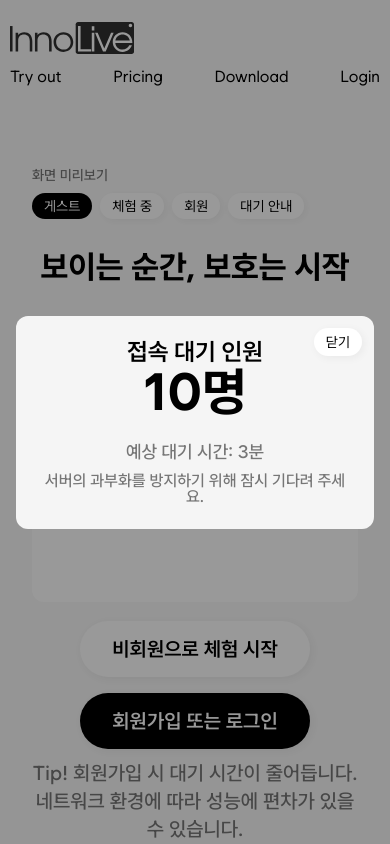
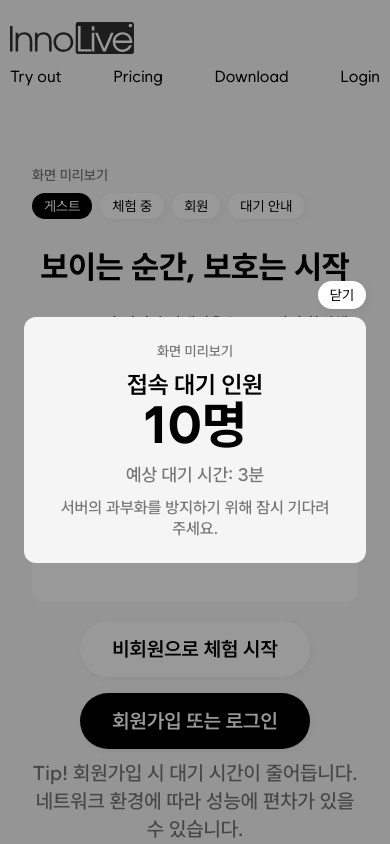
Before and after one commit to team-framework/innolive-client, a Next.js app in the folder apps/landing/: page /try-out in a window 390 px wide. Both pictures are taken after a click on the button "대기 안내". Shown: the top 844 px of the page. Built offline with nearby package versions, Linux system fonts and the light colour scheme; no server answers.

Commit message:
fix: 체험 대화상자 접근성과 모바일 배치 개선

```diff
--- /dev/null
+++ b/apps/landing/components/dialog.tsx
@@ -0,0 +1,70 @@
+"use client";
+
+import type { ReactNode } from "react";
+import { useLayoutEffect, useRef } from "react";
+
+type DialogProps = {
+  open: boolean;
+  onClose: () => void;
+  label: string;
+  children: ReactNode;
+};
+
+export function Dialog({ open, onClose, label, children }: DialogProps) {
+  const ref = useRef<HTMLDialogElement>(null);
+
+  useLayoutEffect(() => {
+    const node = ref.current;
+    if (!node) {
+      return;
+    }
+
+    const previousOverflow = document.body.style.overflow;
+
+    if (open) {
+      if (!node.open) {
+        node.showModal();
+      }
+      document.body.style.overflow = "hidden";
+    } else if (node.open) {
+      node.close();
+    }
+
+    return () => {
+      document.body.style.overflow = previousOverflow;
+      if (node.open) {
+        node.close();
+      }
+    };
+  }, [open]);
+
+  return (
+    <dialog
+      ref={ref}
+      aria-label={label}
+      className="m-auto max-h-[90dvh] w-max max-w-[calc(100%-2rem)] border-0 bg-transparent p-0 text-inherit open:flex open:flex-col [&::backdrop]:bg-black/40"
+      onCancel={(event) => {
+        event.preventDefault();
+        onClose();
+      }}
+      onClick={(event) => {
+        if (event.target === event.currentTarget) {
+          onClose();
+        }
+      }}
+    >
+      <div className="sticky top-0 z-10 flex justify-end p-2">
+        <button
+          type="button"
+          className="rounded-pill bg-background-secondary px-3 py-1 text-sm text-text-primary shadow-button"
+          onClick={onClose}
+        >
+          닫기
+        </button>
+      </div>
+      <div className="min-h-0 overflow-y-auto overflow-x-hidden px-2 pb-2">
+        {children}
+      </div>
+    </dialog>
+  );
+}
--- a/apps/landing/components/face-registration-overlay.tsx
+++ b/apps/landing/components/face-registration-overlay.tsx
@@ -2,9 +2,10 @@ import Image from "next/image";
 
 export function FaceRegistrationOverlay() {
   return (
-    <div className="flex max-h-[45rem] w-full max-w-[40.4375rem] overflow-clip rounded-[12px] bg-background-secondary">
-      <div className="flex min-h-0 w-[15.125rem] shrink-0 flex-col items-start justify-between gap-8 overflow-clip p-8">
+    <div className="flex w-full max-w-[40.4375rem] flex-col overflow-clip rounded-[12px] bg-background-secondary min-[48rem]:h-[45rem] min-[48rem]:flex-row">
+      <div className="flex w-full flex-col items-start justify-between gap-8 p-8 min-[48rem]:h-full min-[48rem]:w-[15.125rem] min-[48rem]:shrink-0">
         <div className="flex flex-col items-start gap-2.5">
+          <p className="text-sm font-medium text-text-secondary">화면 미리보기</p>
           <p className="text-[2.25rem] font-medium leading-none text-text-primary">
             얼굴 등록
           </p>
@@ -16,8 +17,11 @@ export function FaceRegistrationOverlay() {
           *관련 약관이 적용됩니다.
         </p>
       </div>
-      <div className="w-px self-stretch bg-text-secondary" aria-hidden="true" />
-      <div className="relative h-[45rem] w-[25.3125rem] max-w-full shrink-0 overflow-clip">
+      <div
+        className="hidden w-px self-stretch bg-text-secondary min-[48rem]:block"
+        aria-hidden="true"
+      />
+      <div className="relative aspect-[405/720] w-full min-[48rem]:h-[45rem] min-[48rem]:w-[25.3125rem] min-[48rem]:shrink-0 min-[48rem]:aspect-auto">
         <Image
           src="/try-out/face-preview.jpg"
           alt=""
@@ -33,7 +37,7 @@ export function FaceRegistrationOverlay() {
           unoptimized
           className="absolute inset-0 size-full"
         />
-        <div className="absolute top-[39.1875rem] left-[3.3125rem] flex w-[18.6875rem] flex-col items-center gap-2 text-center">
+        <div className="absolute top-[87.083%] left-[13.086%] flex w-[73.827%] flex-col items-center gap-2 text-center">
           <p className="w-full text-xl font-semibold leading-none text-text-reversed">
             얼굴이 등록되었습니다.
           </p>
--- a/apps/landing/components/try-out-view.tsx
+++ b/apps/landing/components/try-out-view.tsx
@@ -1,7 +1,8 @@
 "use client";
 
-import { useEffect, useId, useRef, useState } from "react";
+import { useId, useState } from "react";
 import { Button } from "@/components/button";
+import { Dialog } from "@/components/dialog";
 import { FaceRegistrationOverlay } from "@/components/face-registration-overlay";
 import { WaitingOverlay } from "@/components/waiting-overlay";
 import { cn } from "@/lib/cn";
@@ -19,28 +20,9 @@ export function TryOutView() {
   const [preview, setPreview] = useState<Preview>("guest");
   const [overlay, setOverlay] = useState<Overlay>("none");
   const [notice, setNotice] = useState<string | null>(null);
-  const overlayRef = useRef<HTMLDivElement>(null);
-  const lastFocus = useRef<HTMLElement | null>(null);
   const noticeId = useId();
 
-  useEffect(() => {
-    if (overlay === "none") {
-      lastFocus.current?.focus();
-      return;
-    }
-    lastFocus.current = document.activeElement as HTMLElement | null;
-    const node = overlayRef.current;
-    const close = node?.querySelector<HTMLElement>("[data-overlay-close]");
-    close?.focus();
-
-    const onKey = (event: KeyboardEvent) => {
-      if (event.key === "Escape") {
-        setOverlay("none");
-      }
-    };
-    window.addEventListener("keydown", onKey);
-    return () => window.removeEventListener("keydown", onKey);
-  }, [overlay]);
+  const closeOverlay = () => setOverlay("none");
 
   const unavailable = () => {
     setNotice("체험 기능을 준비 중입니다");
@@ -189,31 +171,20 @@ export function TryOutView() {
         </div>
       </div>
 
-      {overlay !== "none" ? (
-        <div
-          className="fixed inset-0 z-40 flex items-center justify-center bg-black/40 p-4"
-          onClick={() => setOverlay("none")}
-        >
-          <div
-            ref={overlayRef}
-            role="dialog"
-            aria-modal="true"
-            aria-label={overlay === "face" ? "얼굴 등록" : "대기 안내"}
-            className="relative max-h-[90dvh] overflow-auto"
-            onClick={(event) => event.stopPropagation()}
-          >
-            <button
-              type="button"
-              data-overlay-close
-              className="absolute top-3 right-3 z-10 rounded-pill bg-background-secondary px-3 py-1 text-sm text-text-primary shadow-button"
-              onClick={() => setOverlay("none")}
-            >
-              닫기
-            </button>
-            {overlay === "face" ? <FaceRegistrationOverlay /> : <WaitingOverlay />}
-          </div>
-        </div>
-      ) : null}
+      <Dialog
+        open={overlay === "waiting"}
+        onClose={closeOverlay}
+        label="대기 안내 화면 미리보기"
+      >
+        <WaitingOverlay />
+      </Dialog>
+      <Dialog
+        open={overlay === "face"}
+        onClose={closeOverlay}
+        label="얼굴 등록 화면 미리보기"
+      >
+        <FaceRegistrationOverlay />
+      </Dialog>
     </section>
   );
 }
--- a/apps/landing/components/waiting-overlay.tsx
+++ b/apps/landing/components/waiting-overlay.tsx
@@ -1,14 +1,15 @@
 export function WaitingOverlay() {
   return (
-    <div className="flex w-full max-w-[22.9375rem] flex-col items-center gap-3 overflow-clip rounded-[12px] bg-[#f5f5f5] p-6 text-center">
-      <div className="flex h-[5.6875rem] flex-col items-center gap-0.5 text-text-primary">
+    <div className="flex w-full max-w-[22.9375rem] flex-col items-center gap-3 rounded-[12px] bg-[#f5f5f5] px-6 py-6 text-center">
+      <p className="text-sm font-medium text-text-secondary">화면 미리보기</p>
+      <div className="flex flex-col items-center gap-0.5 text-text-primary">
         <p className="text-2xl font-semibold leading-none">접속 대기 인원</p>
         <p className="text-[3.25rem] font-bold leading-none">10명</p>
       </div>
-      <p className="text-lg font-medium leading-none text-text-secondary">
+      <p className="break-keep text-lg font-medium leading-[1.3] text-text-secondary">
         예상 대기 시간: 3분
       </p>
-      <p className="text-base font-medium leading-none text-text-secondary">
+      <p className="break-keep text-base font-medium leading-[1.3] text-text-secondary">
         서버의 과부화를 방지하기 위해 잠시 기다려 주세요.
       </p>
     </div>
```
